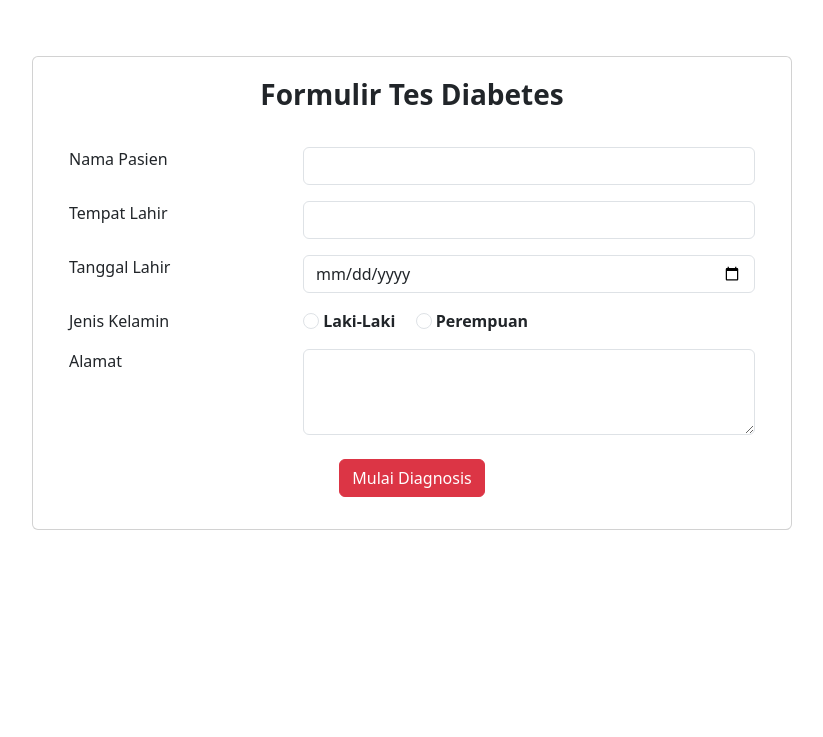
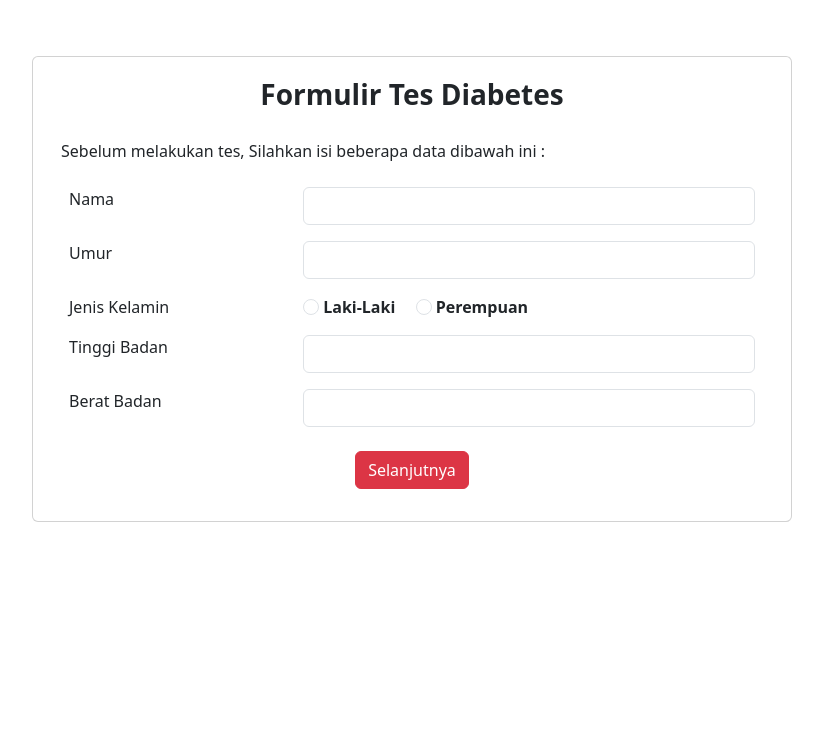
Before and after one commit to AnggunLntra/sispak-diabetes, a CodeIgniter app: page /sispak-diabetes/pages/test_page in a window 1280 px wide. Shown: the part 72-809 px from the top of the page, without its empty margins (228-1051 px from the left). Run offline with CodeIgniter, Linux system fonts and the light colour scheme.

Commit message:
update page pengguna

```diff
--- a/application/controllers/pages/test_page.php
+++ b/application/controllers/pages/test_page.php
@@ -8,4 +8,20 @@ class Test_Page extends CI_Controller
         $this->load->view('pages/test-page');
         $this->load->view('templates/footer');
     }
+
+    public function Pratest()
+    {
+        $this->load->view('templates/header');
+        $this->load->view('pages/pratest-diabetes');
+        $this->load->view('templates/footer');
+    }
+
+    public function Diagnosis_Page()
+    {
+        $this->load->model('M_Pengguna');
+        $data['gejala'] = $this->M_Pengguna->getGejala();
+        $this->load->view('templates/header');
+        $this->load->view('pages/diagnosis-page', $data);
+        $this->load->view('templates/footer');
+    }
 }
--- a/application/views/pages/test-page.php
+++ b/application/views/pages/test-page.php
@@ -5,20 +5,19 @@
                 <span class="fs-3 fw-bold">Formulir Tes Diabetes</span>
             </div>
             <div class="card-body">
+                <div class="card-text">
+                    <p>Sebelum melakukan tes, Silahkan isi beberapa data dibawah ini :</p>
+                </div>
                 <form action="post">
                     <table class="table table-borderless">
                         <tbody>
                             <tr>
-                                <td>Nama Pasien</td>
+                                <td>Nama</td>
                                 <td class="col-8 fw-semibold"><input type="text" class="form-control"></td>
                             </tr>
                             <tr>
-                                <td>Tempat Lahir</td>
+                                <td>Umur</td>
                                 <td class="col-8 fw-semibold"><input type="text" class="form-control"></td>
-                            </tr>
-                            <tr>
-                                <td>Tanggal Lahir</td>
-                                <td class="col-8 fw-semibold"><input type="date" class="form-control"></td>
                             </tr>
                             <tr>
                                 <td>Jenis Kelamin</td>
@@ -30,14 +29,17 @@
                                 </td>
                             </tr>
                             <tr>
-                                <td>Alamat</td>
-                                <td class="col-8 fw-semibold"><textarea name="alamat" id="alamatRumah" cols="20" rows="3" class="form-control"></textarea></td>
-
+                                <td>Tinggi Badan</td>
+                                <td class="col-8 fw-semibold"><input type="text" class="form-control"></td>
+                            </tr>
+                            <tr>
+                                <td>Berat Badan</td>
+                                <td class="col-8 fw-semibold"><input type="text" class="form-control"></td>
                             </tr>
                         </tbody>
                     </table>
                     <div class="text-center">
-                        <button type="submit" class="btn btn-danger">Mulai Diagnosis</button>
+                        <a href="<?php echo base_url('Pages/Test_Page/Diagnosis_Page') ?>" class="btn btn-danger">Selanjutnya</a>
                     </div>
                 </form>
             </div>
```
Also changed, not shown: application/views/pages/diagnosis-page.php (added, +32 -0 lines), application/views/pages/pratest-diabetes.php (added, +28 -0 lines).
